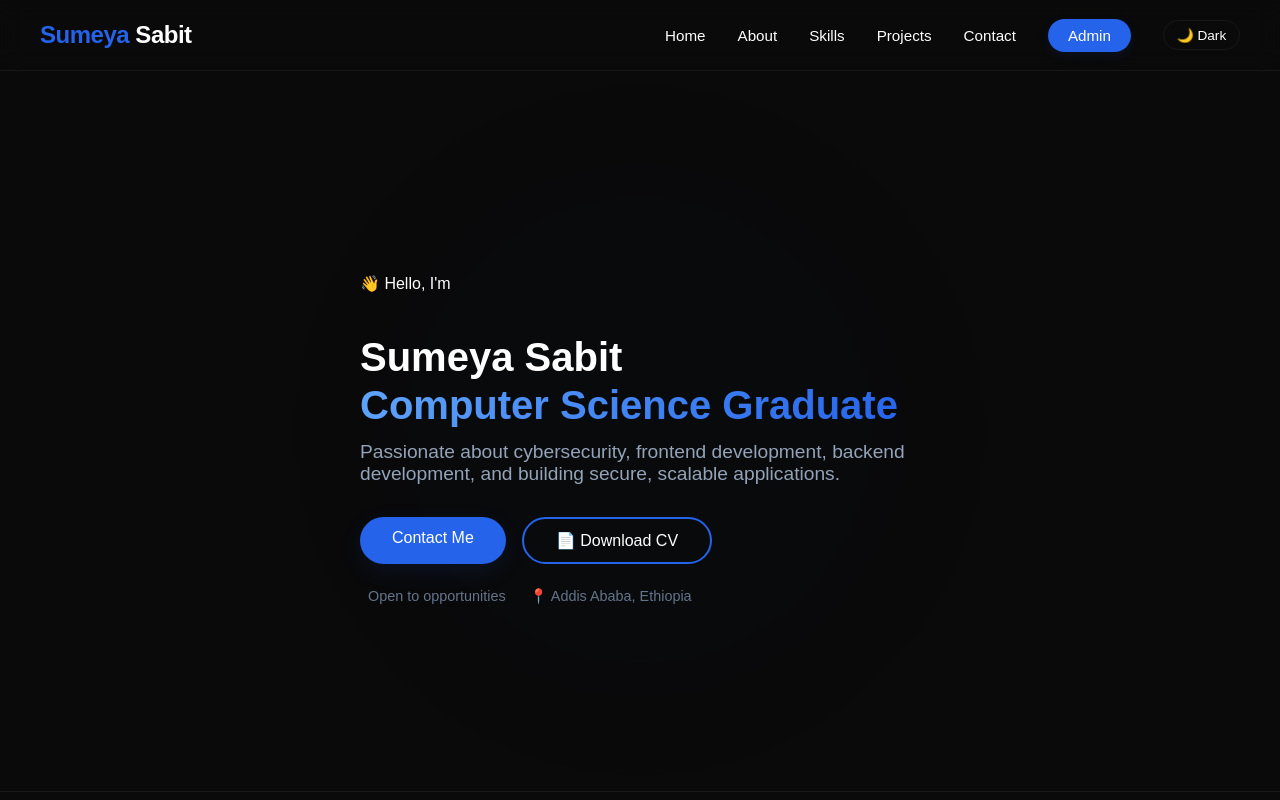
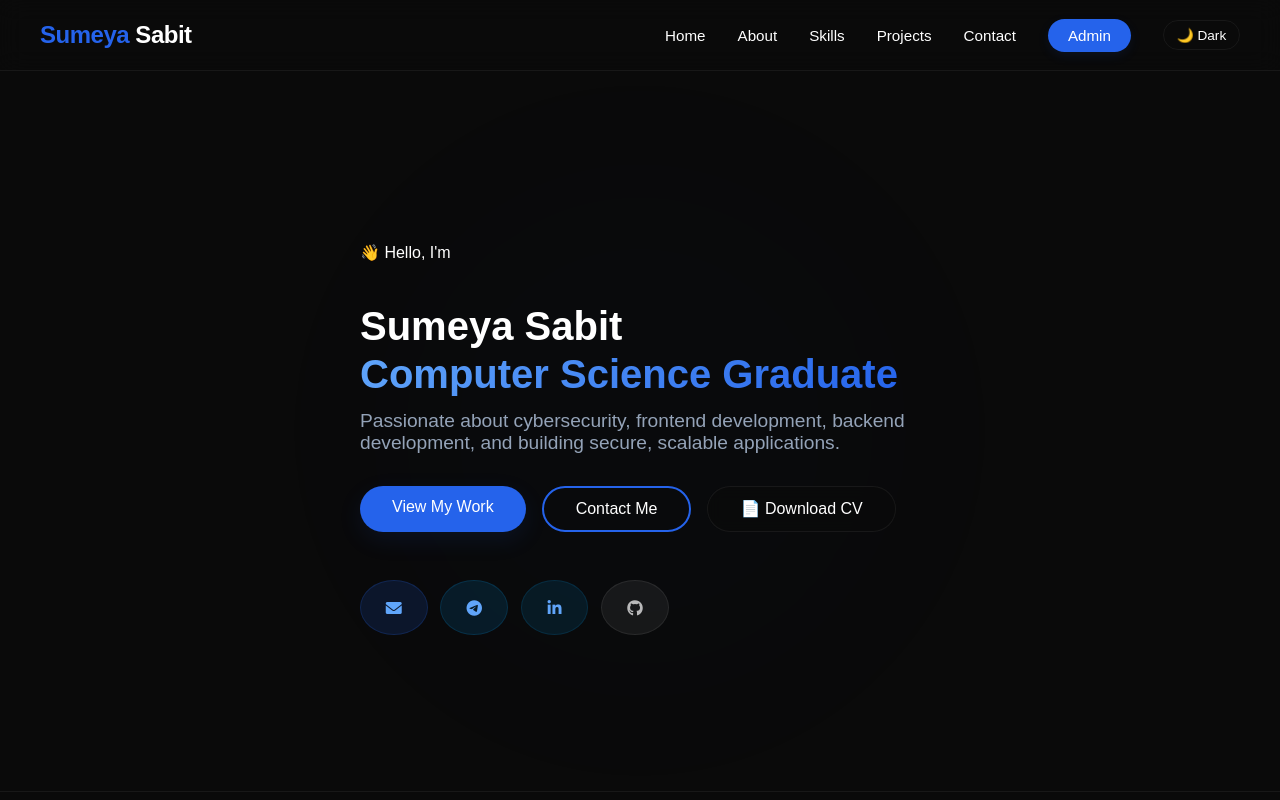
Before and after one commit to sumsabit/portfolio, a React (Vite) app in the folder client/: page / in a window 1280 px wide. Shown: the top 800 px of the page. Built offline with nearby package versions, Linux system fonts and the light colour scheme; no server answers.

Commit message:
Fix Hero social icons and restore View My Work button

```diff
--- a/client/src/components/Hero.css
+++ b/client/src/components/Hero.css
@@ -88,7 +88,69 @@
   line-height: 1.2;
   margin-bottom: 0.5rem;
 }
+/* =========================
+   HERO SOCIAL ICONS
+========================= */
+.hero-social-icons {
+  display: flex;
+  gap: 0.8rem;
+  margin-top: 1.5rem;
+  flex-wrap: wrap;
+}
 
+.hero-social-icons .social-icon {
+  display: inline-flex;
+  align-items: center;
+  justify-content: center;
+  width: 2.5rem;
+  height: 2.5rem;
+  border-radius: 50%;
+  font-size: 1.2rem;
+  text-decoration: none;
+  transition: all 0.3s ease;
+  border: 1px solid rgba(255, 255, 255, 0.08);
+  color: rgba(255, 255, 255, 0.7);
+}
+.hero-social-icons .social-icon:hover {
+  transform: translateY(-2px) scale(1.05);
+}
+
+/* Individual brand colors */
+.hero-social-icons .social-icon.email {
+  background: rgba(37, 99, 235, 0.15);
+  color: #60a5fa;
+  border-color: rgba(37, 99, 235, 0.2);
+}
+.hero-social-icons .social-icon.email:hover {
+  background: rgba(37, 99, 235, 0.25);
+}
+
+.hero-social-icons .social-icon.telegram {
+  background: rgba(0, 136, 204, 0.15);
+  color: #60a5fa;
+  border-color: rgba(0, 136, 204, 0.2);
+}
+.hero-social-icons .social-icon.telegram:hover {
+  background: rgba(0, 136, 204, 0.25);
+}
+
+.hero-social-icons .social-icon.linkedin {
+  background: rgba(0, 119, 181, 0.15);
+  color: #60a5fa;
+  border-color: rgba(0, 119, 181, 0.2);
+}
+.hero-social-icons .social-icon.linkedin:hover {
+  background: rgba(0, 119, 181, 0.25);
+}
+
+.hero-social-icons .social-icon.github {
+  background: rgba(255, 255, 255, 0.06);
+  color: rgba(255, 255, 255, 0.7);
+  border-color: rgba(255, 255, 255, 0.08);
+}
+.hero-social-icons .social-icon.github:hover {
+  background: rgba(255, 255, 255, 0.12);
+}
 .hero-title-sub {
   font-size: 2.5rem;
   font-weight: 700;
--- a/client/src/components/Hero.jsx
+++ b/client/src/components/Hero.jsx
@@ -15,21 +15,58 @@ export default function Hero() {
           <p className="hero-desc">
             Passionate about cybersecurity, frontend development, backend development, and building secure, scalable applications.
           </p>
+
+          {/* ✅ Buttons */}
           <div className="hero-buttons">
-            <Link to="/contact" className="hero-btn-primary">
+            <Link to="/projects" className="hero-btn-primary">
+              View My Work
+            </Link>
+            <Link to="/contact" className="hero-btn-secondary">
               Contact Me
             </Link>
+            <a href="/Sumeya_CV.pdf" download="Sumeya_Sabit_CV.pdf" className="hero-btn-download">
+              📄 Download CV
+            </a>
+          </div>
 
-              <a href="/Sumeya_CV.pdf" download="Sumeya_Sabit_CV.pdf" className="hero-btn-secondary">
-              📄 Download CV
-             </a>
-
-          </div>
+          {/* ✅ Social Icons (with proper content) */}
           <div className="hero-meta">
-            <span className="hero-meta-item">
-              <span className="hero-meta-dot"></span> Open to opportunities
-            </span>
-            <span className="hero-meta-item">📍 Addis Ababa, Ethiopia</span>
+            <div className="hero-social-icons">
+              <a
+                href="mailto:sumeyasabit1@gmail.com"
+                className="social-icon email"
+                aria-label="Email"
+              >
+                <i className="fas fa-envelope"></i>
+              </a>
+              <a
+                href="https://t.me/@sumsabit"
+                target="_blank"
+                rel="noopener noreferrer"
+                className="social-icon telegram"
+                aria-label="Telegram"
+              >
+                <i className="fab fa-telegram-plane"></i>
+              </a>
+              <a
+                href="https://linkedin.com/in/sumeya-sabit-siraj"
+                target="_blank"
+                rel="noopener noreferrer"
+                className="social-icon linkedin"
+                aria-label="LinkedIn"
+              >
+                <i className="fab fa-linkedin-in"></i>
+              </a>
+              <a
+                href="https://github.com/sumsabit"
+                target="_blank"
+                rel="noopener noreferrer"
+                className="social-icon github"
+                aria-label="GitHub"
+              >
+                <i className="fab fa-github"></i>
+              </a>
+            </div>
           </div>
         </div>
       </div>
```
